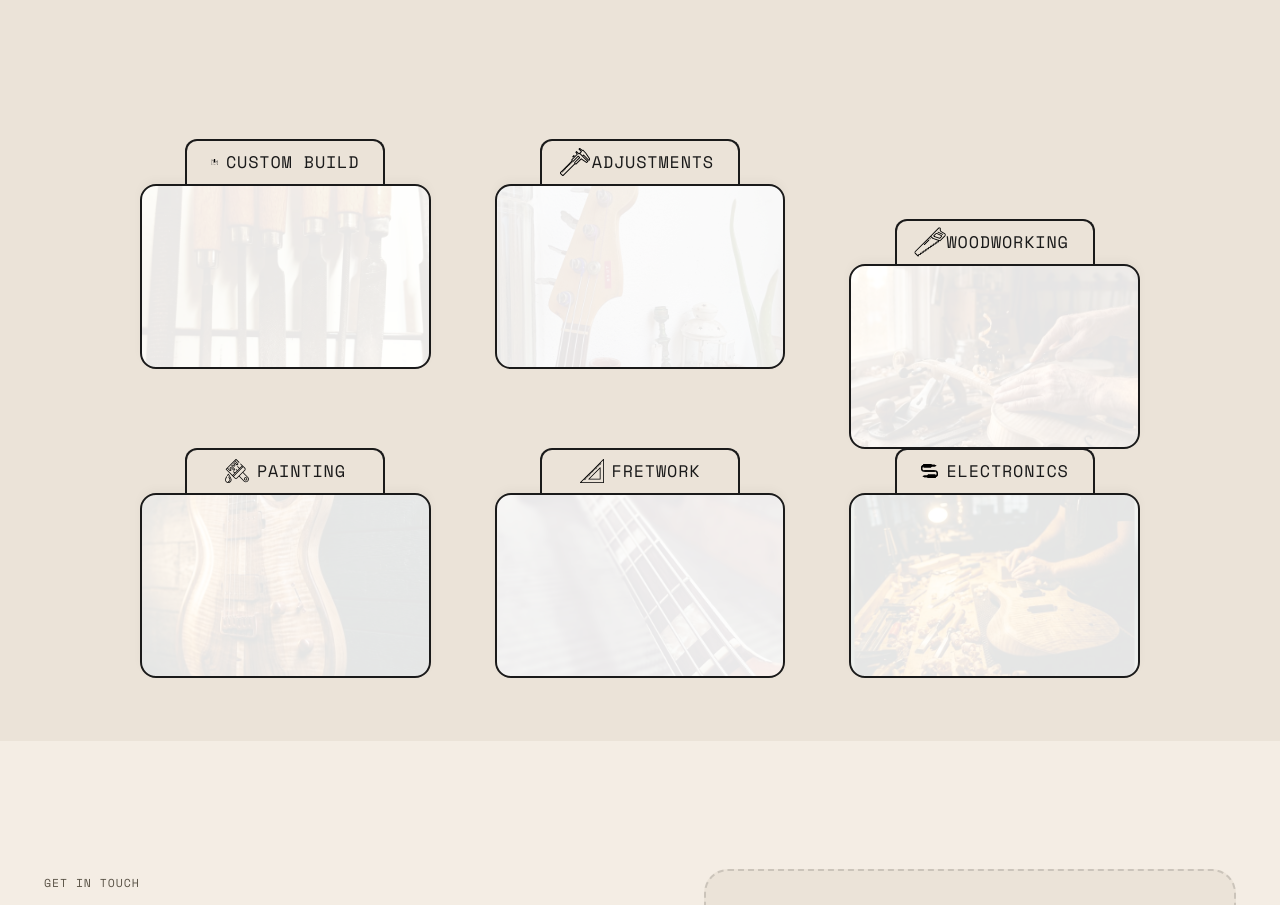
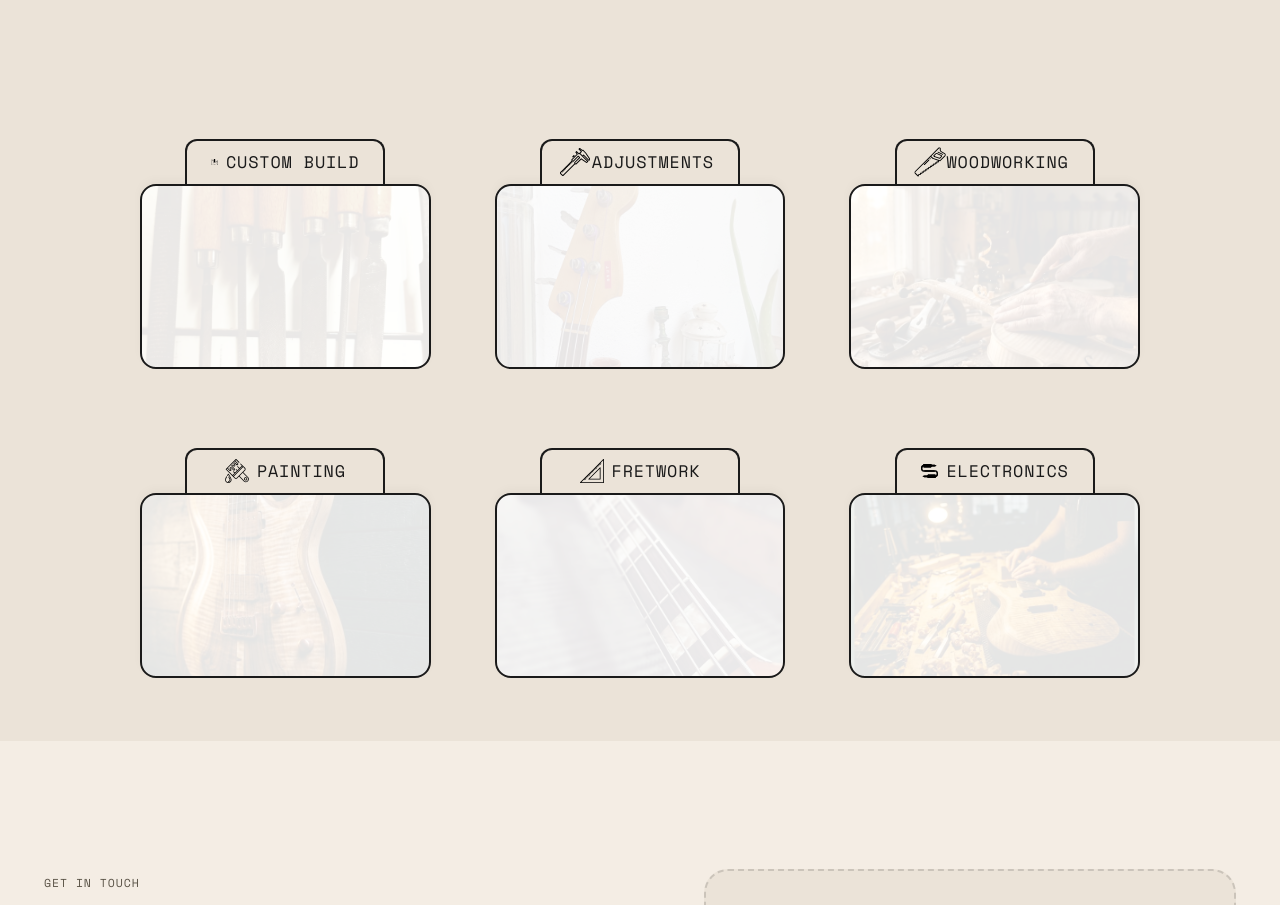
Before and after one commit to JoanDidac/Brut-Guitars, a React (Vite) app: page / in a window 1280 px wide. Shown: the part 4680-5585 px from the top of the page. Built offline with nearby package versions, Linux system fonts and the light colour scheme; a web font is replaced by a local one.

Commit message:
Fix top row shift: correct selectors to include Woodworking folder

```diff
--- a/src/components/Services.css
+++ b/src/components/Services.css
@@ -67,9 +67,9 @@
     z-index: 10;
 }
 
-.file-folder:nth-of-type(1),
 .file-folder:nth-of-type(2),
-.file-folder:nth-of-type(3) {
+.file-folder:nth-of-type(3),
+.file-folder:nth-of-type(4) {
     position: relative;
     top: -10vh;
 }
```
